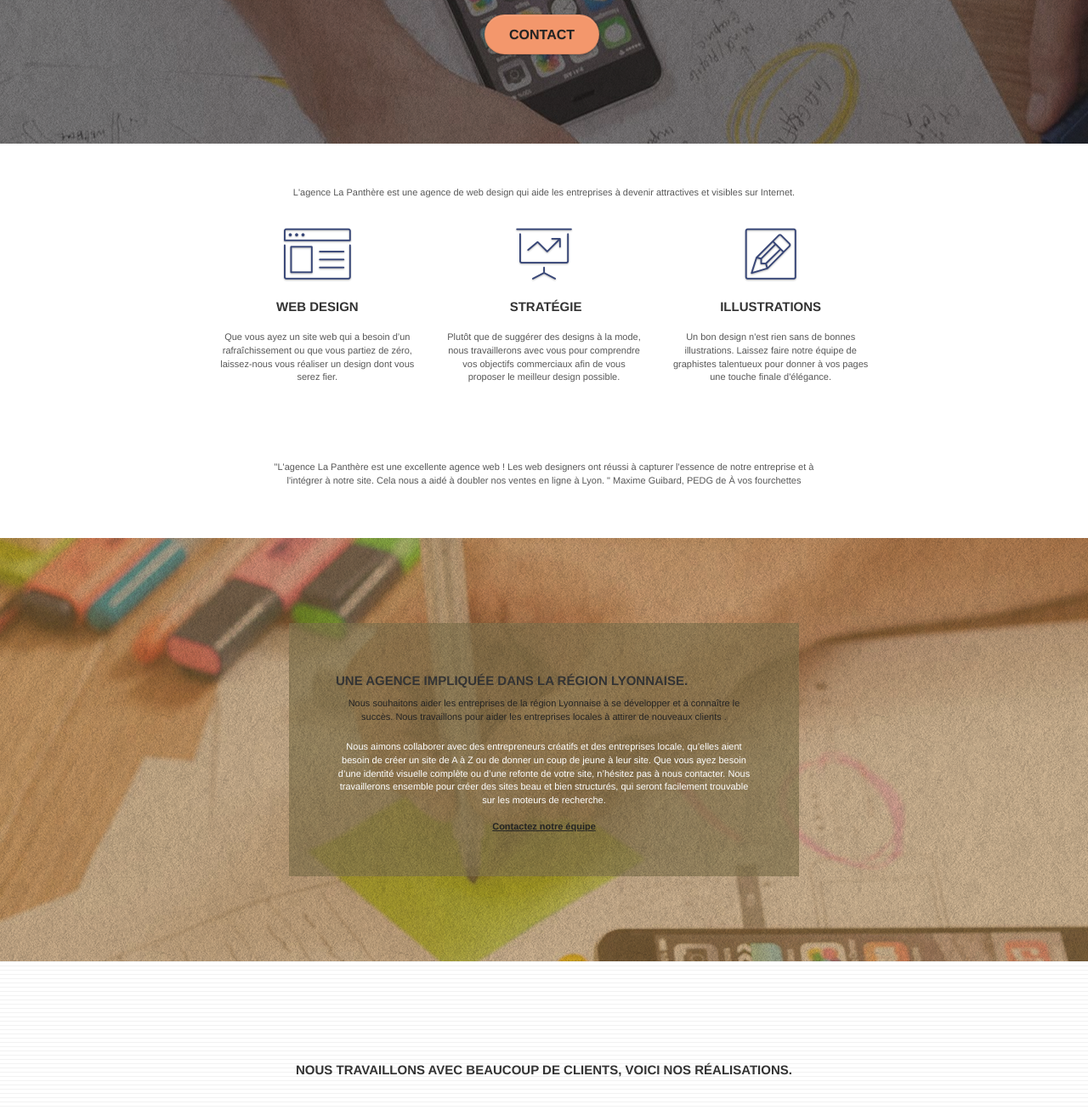
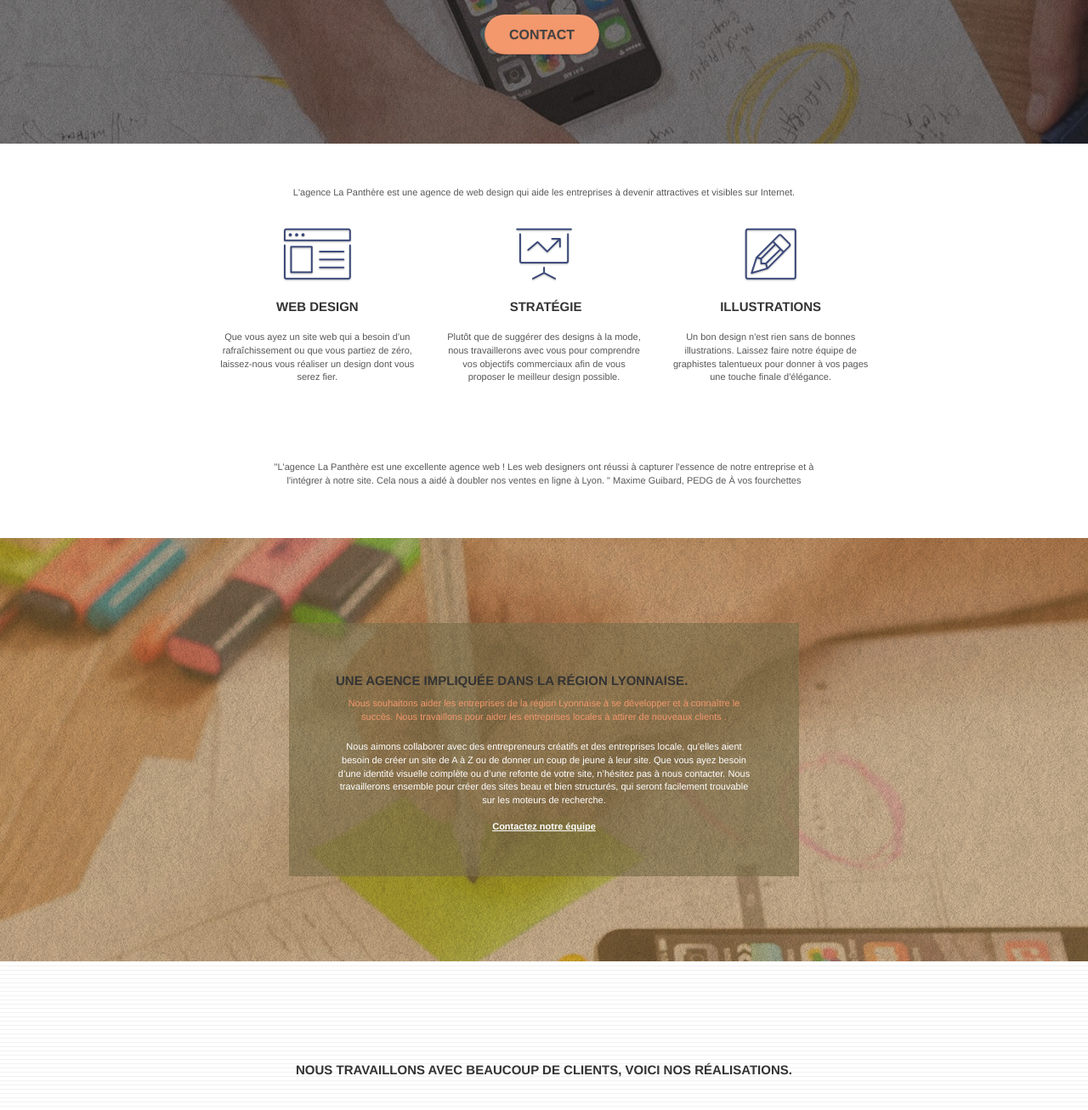
Before and after one commit to Solyahne/agence_panthere, a plain HTML site: page index.html in a window 1280 px wide. Shown: the part 363-1669 px from the top of the page at 85% size. Drawn offline with Linux system fonts and the light colour scheme.

Commit message:
Contrastes essai wave

```diff
--- a/style.css
+++ b/style.css
@@ -739,10 +739,6 @@ h4 {
     color: #FFFFFF!important;
 }
 
-.txt_footer{
-    color: #232323;
-}
-
 .portfolio-thumb {
     margin-bottom: 24px;
 }
@@ -779,25 +775,21 @@ h4 {
 }
 
 .tc-white {
-    color: #FFA377!important;
-}
-
-.col-sm-12 .tc-white{
-    color: #232323 !important;
+    color: #F3976C!important;
 }
 
 .btn-atomic-tangerine {
     background: #F3976C;
-    color: #232323!important;
+    color: #424242!important;
 }
 
 .btn-atomic-tangerine:hover {
-    background: #F3976C!important;
-    color: #232323!important;
+    background: #c27956!important;
+    color: #424242!important;
 }
 
 .ltc-white {
-    color: #232323!important;
+    color: #FFFFFF!important;
 }
 
 .ltc-white:hover {
@@ -809,7 +801,7 @@ h4 {
 }
 
 .ltc-atomic-tangerine:hover {
-    color: #F3976C!important;
+    color: #c27956!important;
 }
 
 .icon-dark-slate-blue {
```
